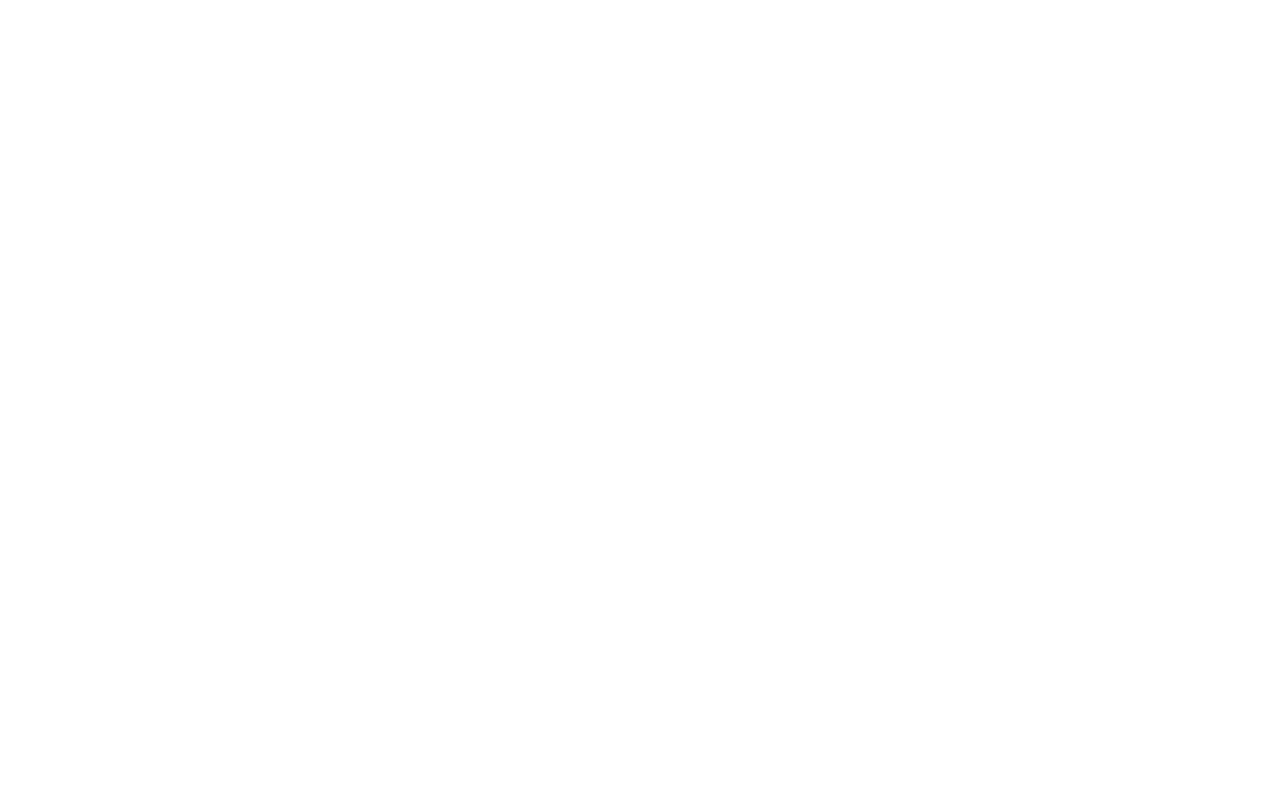
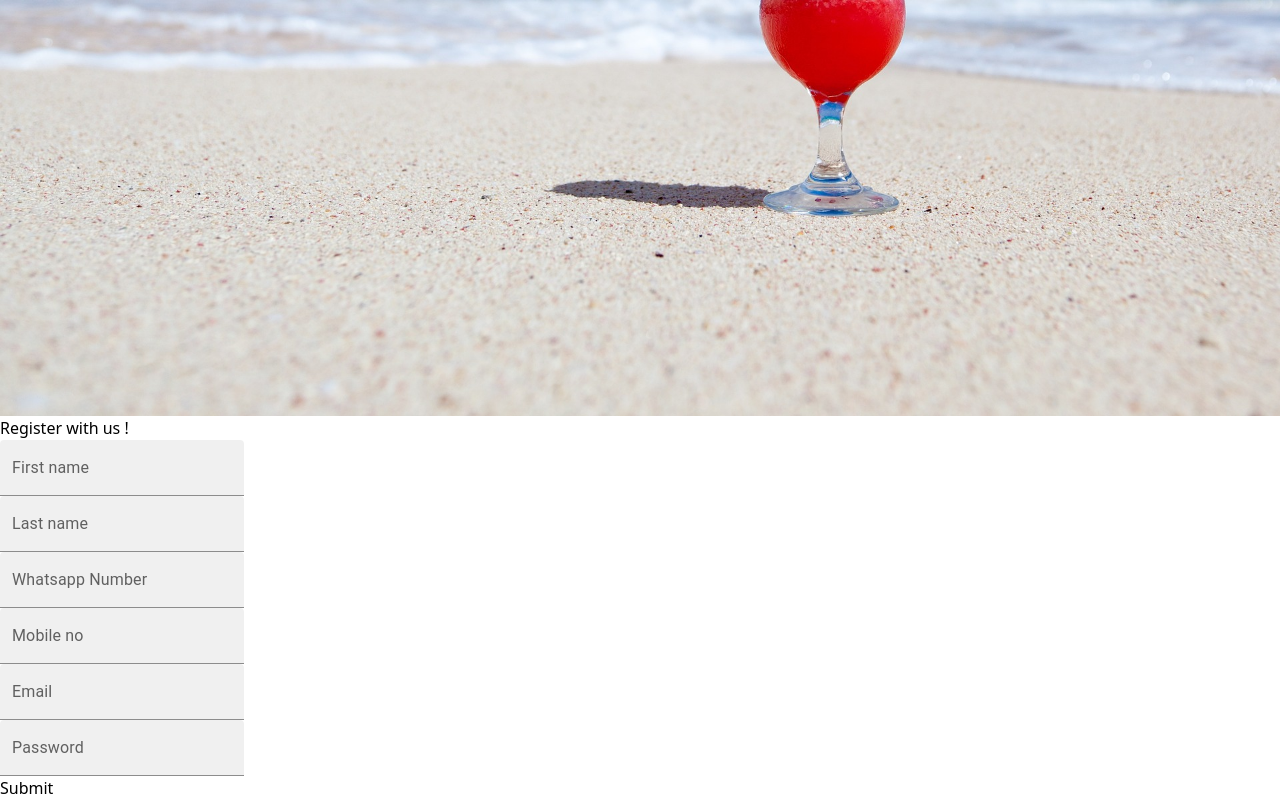
Before and after one commit to OshanAmarathunga/Frontend-Hotel-Management-System-, a React (Vite) app: page /register in a window 1280 px wide. Before the commit this address had no page. Shown: the part 437-1237 px from the top of the page. Before the commit the page ends 800 px from the top, so only its background shows below. Built offline with nearby package versions, Linux system fonts and the light colour scheme.

Commit message:
created registration form

```diff
--- a/package.json
+++ b/package.json
@@ -10,6 +10,9 @@
     "preview": "vite preview"
   },
   "dependencies": {
+    "@emotion/react": "^11.13.3",
+    "@emotion/styled": "^11.13.0",
+    "@mui/material": "^6.1.5",
     "axios": "^1.7.7",
     "hotel-management-frontend": "file:",
     "react": "^18.3.1",
--- a/src/App.jsx
+++ b/src/App.jsx
@@ -2,6 +2,7 @@
 import  AdminPage  from "./pages/adminPage/adminPage";
 import HomePage from "./pages/client-page/homePage";
 import Login from "./pages/Login/Login";
+import Registration from "./pages/registrationPage/Registration";
 
 function App() {
   return (
@@ -13,6 +14,7 @@
           <Route path="/admin/*" element={<AdminPage />} />
           <Route path="/login" element={<Login/>}/>
           <Route path="/*" element={<div>Sorry Not Fount 404</div>}/>
+          <Route path="/register" element={<Registration/>}/>
         </Routes>
       </BrowserRouter>
     </>
--- a/src/pages/Login/Login.jsx
+++ b/src/pages/Login/Login.jsx
@@ -1,48 +1,44 @@
 import React, { useState } from "react";
 import "./login.css";
 import axios from "axios";
-import Swal from 'sweetalert2'
+import Swal from "sweetalert2";
 import { useNavigate } from "react-router-dom";
 import { MdOutlineNotificationsActive } from "react-icons/md";
 
 export default function Login() {
-    const [email,setEmail]=useState("");
-    const [password,setPassword]=useState("");
-    const [token,setToken]=useState("");
-    const navigate=useNavigate();
+  const [email, setEmail] = useState("");
+  const [password, setPassword] = useState("");
+  const [token, setToken] = useState("");
+  const navigate = useNavigate();
 
-    function handleLogin(){
-      const loginData={
-        email:email,
-        password:password
-      }
+  function handleLogin() {
+    const loginData = {
+      email: email,
+      password: password,
+    };
 
-      axios.post("http://localhost:5000/api/users/login",loginData)
-      .then((result)=>{
+    axios
+      .post("http://localhost:5000/api/users/login", loginData)
+      .then((result) => {
         Swal.fire({
           title: "Login!",
           text: "Login Successful !",
-          icon: "success"
+          icon: "success",
         });
-        localStorage.setItem("token",result.data.token);
+        localStorage.setItem("token", result.data.token);
 
-        if(result.data.user.type=="admin"){
+        if (result.data.user.type == "admin") {
           navigate("/admin");
-        }else{
-          navigate("/")
+        } else {
+          navigate("/");
         }
-
-
-
-
-
-
-      }).catch((e)=>{
-        Swal.fire("Invalid login credentials, If you have not registered yet, please register!");
+      })
+      .catch((e) => {
+        Swal.fire(
+          "Invalid login credentials, If you have not registered yet, please register!"
+        );
       });
-
-    }
-
+  }
 
   return (
     <div className="w-full h-[100vh] bg-blue-600 pic-bg flex justify-center items-center">
@@ -51,14 +47,31 @@
         <input
           placeholder="Enter your email"
           className="placeholder:text-white px-5 w-[70%] border bg-[#00000000] text-white h-[40px] mb-3"
-        value={email} onChange={(val)=>{setEmail(val.target.value)}}></input>
+          value={email}
+          onChange={(val) => {
+            setEmail(val.target.value);
+          }}
+        ></input>
 
-        <input type="password"
+        <input
+          type="password"
           placeholder="Enter your password"
           className="placeholder:text-white px-5 w-[70%] border bg-[#00000000] text-white h-[40px] mb-3"
-        value={password} onChange={(val)=>{setPassword(val.target.value)}}></input>
+          value={password}
+          onChange={(val) => {
+            setPassword(val.target.value);
+          }}
+        ></input>
 
-        <button onClick={handleLogin}  className='absolute w-[70%] hover:bg-blue-900 bg-blue-500 text-white h-[40px] bottom-[40px]'>Login</button>
+        <button
+          onClick={handleLogin}
+          className="absolute w-[70%] hover:bg-blue-900 bg-blue-500 text-white h-[40px] bottom-[70px]"
+        >
+          Login
+        </button>
+        <button className="absolute bottom-[20px] w-[70%] hover:bg-red-600 bg-red-500 h-[40px]">
+          Register
+        </button>
       </div>
     </div>
   );
--- /dev/null
+++ b/src/pages/registrationPage/Registration.jsx
@@ -0,0 +1,38 @@
+import React from "react";
+import Box from "@mui/material/Box";
+import TextField from "@mui/material/TextField";
+
+export default function Registration() {
+  return (
+    <div className=" relative w-ful h-[700px]">
+      <img src="b.jpg" className="w-full h-full absolute object-cover" />
+      <div className="relative w-[50%] h-full p-8 flex-col backdrop-blur-xl rounded-lg">
+        <h1 className="text-[40px] drop-shadow-lg mb-3 text-blue-50 font-bold">Register with us !</h1>
+        <div>
+          <div className="mb-3">
+          <TextField sx={{bgcolor:"white"}} className="w-[500px]" id="filled-basic" label="First name" variant="filled" />
+          </div>
+          <div className="mb-3">
+          <TextField sx={{bgcolor:"white"}} className="w-[500px]" id="filled-basic" label="Last name" variant="filled" />
+          </div>
+          <div className="mb-3">
+          <TextField sx={{bgcolor:"white"}} className="w-[500px]" id="filled-basic" label="Whatsapp Number" variant="filled" />
+          </div>
+          <div className="mb-3">
+          <TextField sx={{bgcolor:"white"}} className="w-[500px]" id="filled-basic" label="Mobile no" variant="filled" />
+          </div>
+          <div className="mb-3">
+          <TextField sx={{bgcolor:"white"}} className="w-[500px]" id="filled-basic" label="Email" variant="filled" />
+          </div>
+          <div className="mb-3">
+          <TextField sx={{bgcolor:"white"}} className="w-[500px]" id="filled-basic" label="Password" variant="filled" />
+          </div>
+          <div>
+            <button className="bg-blue-400 w-[500px] mt-5 h-9 font-bold hover:bg-blue-800">Submit</button>
+          </div>
+
+        </div>
+      </div>
+    </div>
+  );
+}
```
Also changed, not shown: public/b.jpg (added), 1 other file (tests, documents, lock files or other folders).
